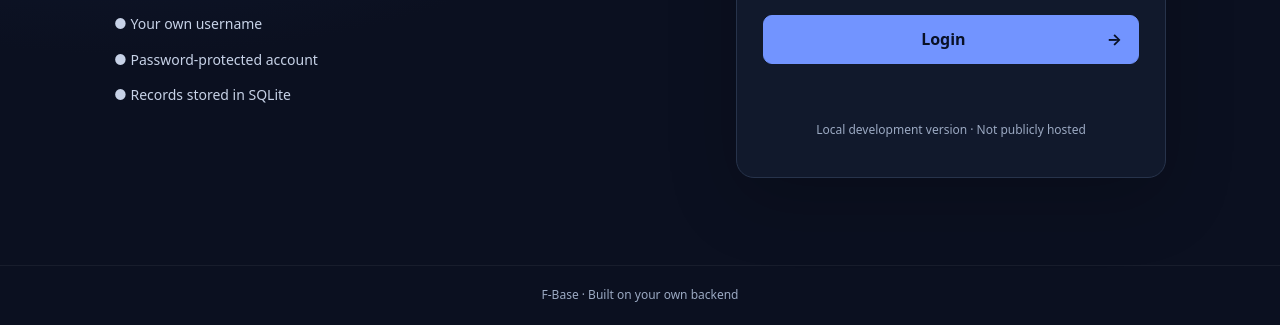
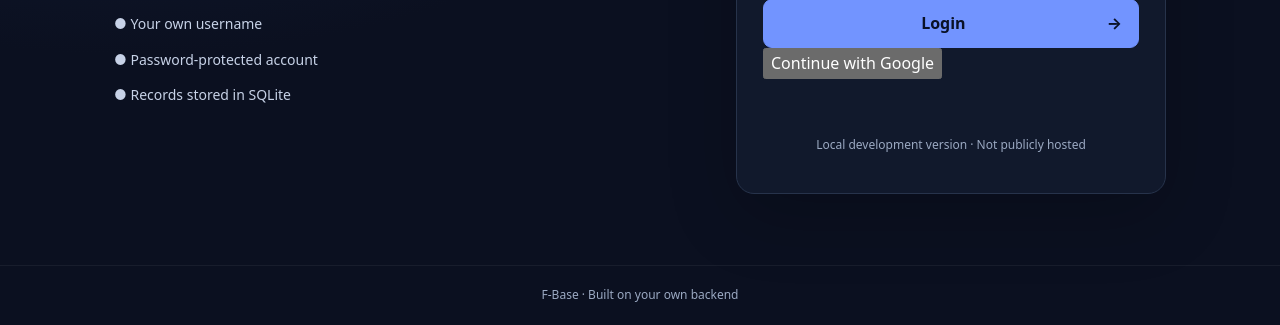
Before and after one commit to ifaizan2487-dev/F-Base, a website: page index.html in a window 1280 px wide. Shown: the part 517-842 px from the top of the page. Drawn offline with Linux system fonts and the light colour scheme.

Commit message:
Update index.html

```diff
--- a/index.html
+++ b/index.html
@@ -40,6 +40,9 @@
           <input id="loginPassword" name="password" type="password"
                  autocomplete="current-password" placeholder="Your password" required>
           <button class="primary full" type="submit">Login <span>→</span></button>
+          <button type="button" id="googleSignInButton">
+  Continue with Google
+</button>
         </form>
 
         <form id="registerForm" hidden>
```
